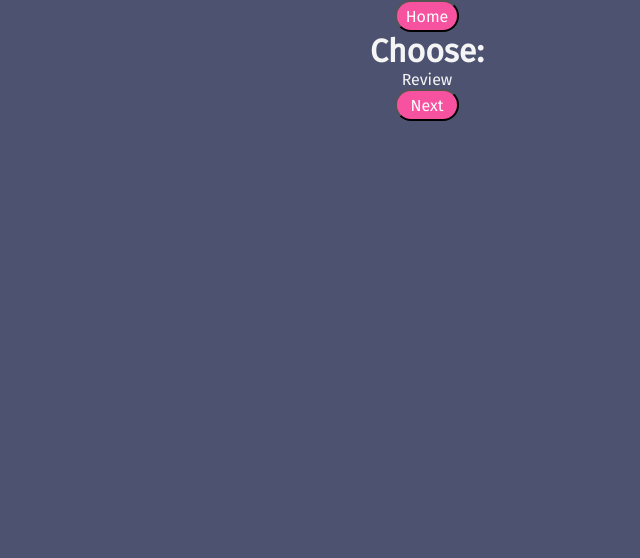
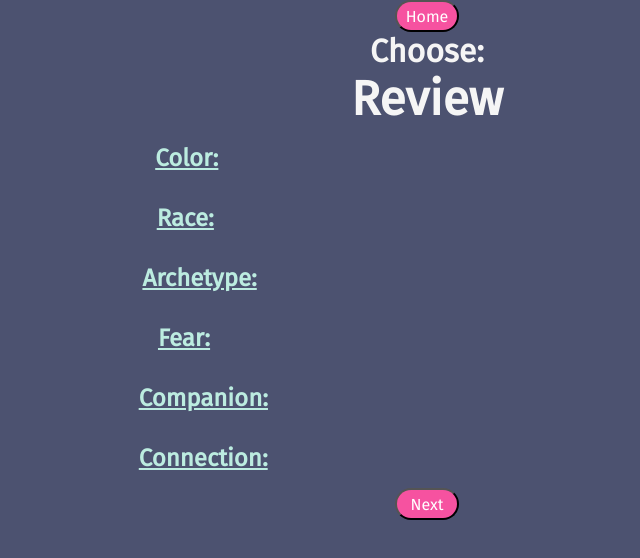
Before and after one commit to jmsdevx/scifi-cyoa, a React (Create React App) app: page /wizard/review in a window 1280 px wide. Shown: the top 558 px of the page, without its empty margins (213-853 px from the left). Built offline with nearby package versions, Linux system fonts and the light colour scheme.

Commit message:
add review view

```diff
--- a/src/App.scss
+++ b/src/App.scss
@@ -110,3 +110,33 @@ nav {
   justify-content: center;
   align-items: center;
 }
+
+.review {
+  display: flex;
+  flex-direction: column;
+  justify-content: center;
+  align-items: center;
+
+  .title {
+    font-size: 3rem;
+  }
+
+  span {
+    display: flex;
+    flex-direction: row;
+    justify-content: space-around;
+    width: 80%;
+    margin: 1rem 0;
+  }
+
+  h4 {
+    text-decoration: underline;
+    font-size: 1.5rem;
+    color: $light
+  }
+
+  h5 {
+    font-size: 1.5rem;
+    color: $main;
+  }
+}
--- a/src/components/wizard/Review/Review.js
+++ b/src/components/wizard/Review/Review.js
@@ -1,5 +1,49 @@
 import React from "react";
+import { connect } from "react-redux";
+import { submitCharData } from "../../../ducks/wiz/wizAsync";
 
-const Review = () => <div>Review</div>;
+const Review = props => {
+  return (
+    <div className="review">
+      <h1 className="title">Review</h1>
+      <span>
+        <h4>Color: </h4>
+        <h5>{props.charData.color}</h5>
+      </span>
+      <span>
+        <h4>Race: </h4>
+        <h5>{props.charData.race}</h5>
+      </span>
+      <span>
+        <h4>Archetype: </h4>
+        <h5>{props.charData.archetype}</h5>
+      </span>
+      <span>
+        <h4>Fear: </h4>
+        <h5>{props.charData.fear}</h5>
+      </span>
+      <span>
+        <h4>Companion: </h4>
+        <h5>{props.charData.pet}</h5>
+      </span>
+      <span>
+        <h4>Connection: </h4>
+        <h5>{props.charData.family}</h5>
+      </span>
+    </div>
+  );
+};
 
-export default Review;
+const mapStateToProps = state => {
+  return {
+    charData: state.wizReducer.charData,
+    allChars: state.wizReducer.allChars,
+    pending: state.wizReducer.pending,
+    error: state.wizReducer.error
+  };
+};
+
+export default connect(
+  mapStateToProps,
+  { submit: submitCharData }
+)(Review);
--- /dev/null
+++ b/src/components/wizard/Review/ReviewDisplay.js
@@ -0,0 +1 @@
+import React from 'react'
```
